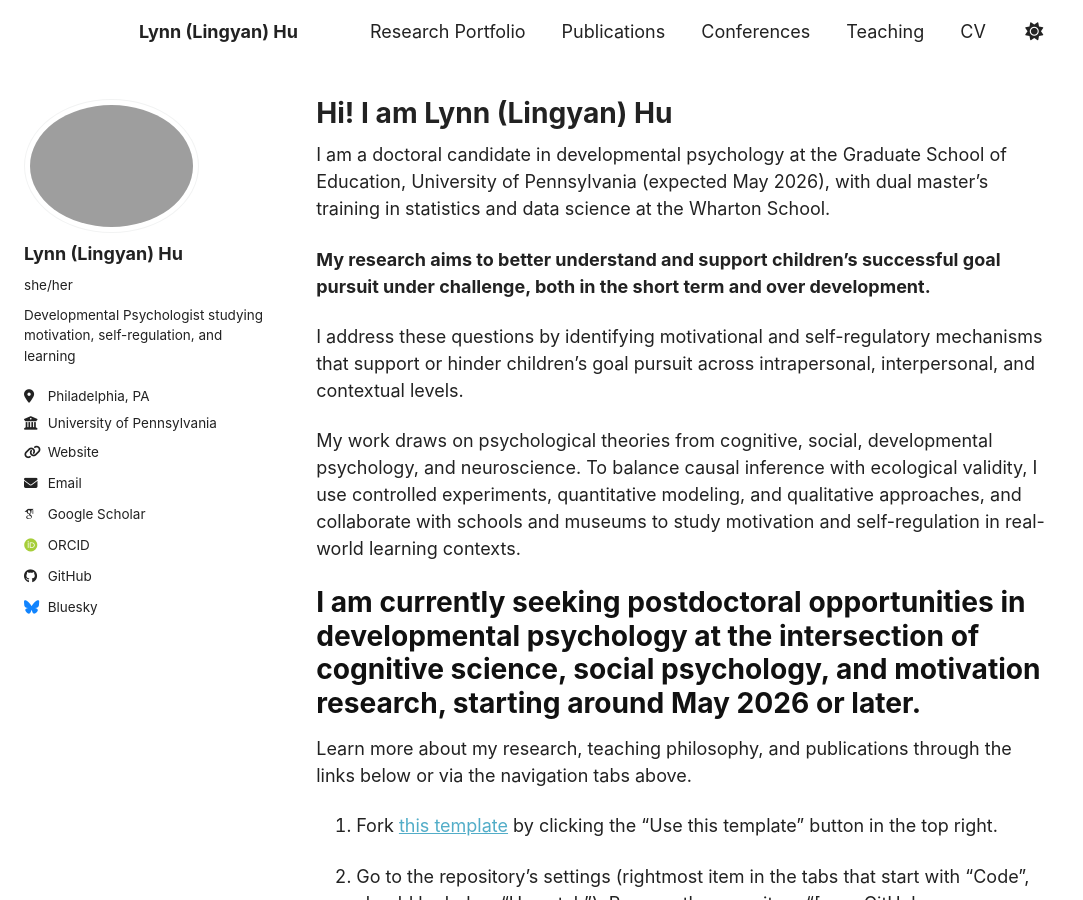
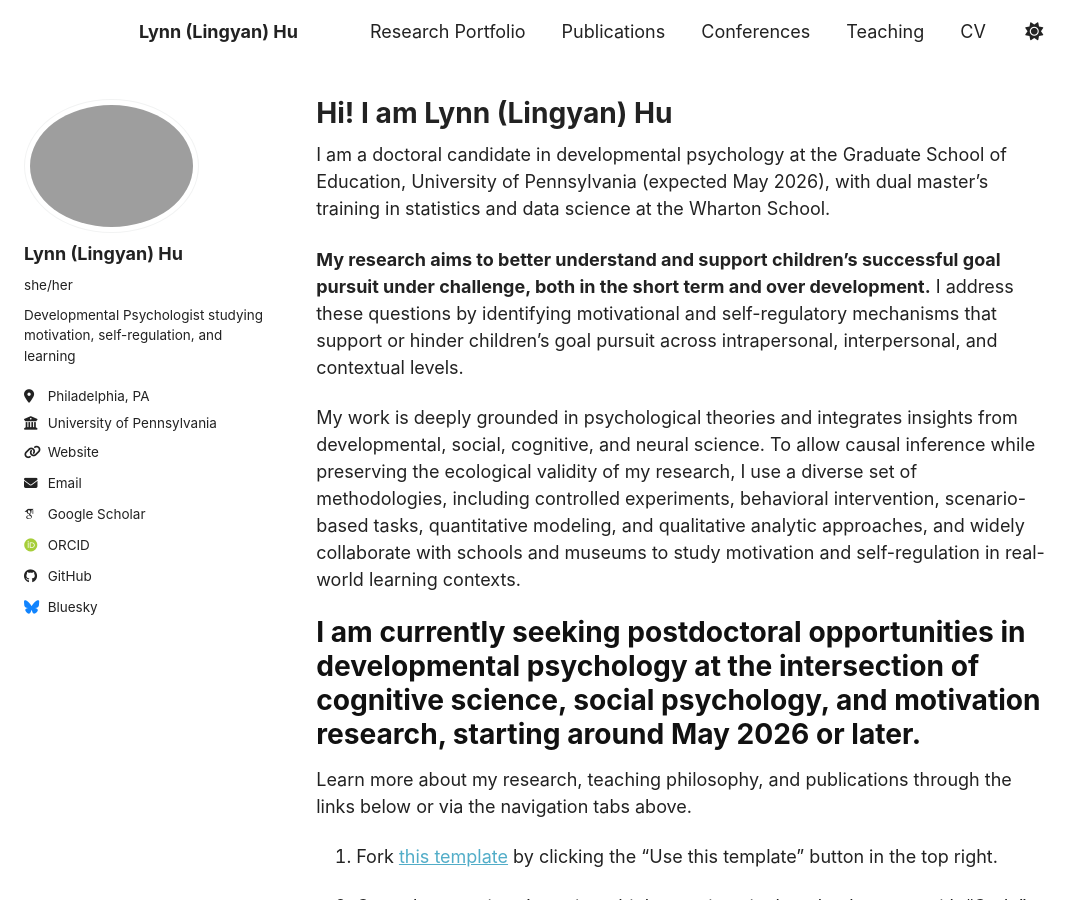
Before and after one commit to lingyh904/lingyh904.github.io, a Jekyll site: the page built from _pages/about.md, in a window 1280 px wide and 900 px high. Shown: the whole window, without its empty margins (0-1083 px from the left). Built offline with Jekyll 4.4.1, drawn with Linux system fonts in a browser that asks for light colours; some web fonts are replaced; a script bundle is joined from its source files by our own code; library files that are not in the unit come from our copies.

Commit message:
Update about.md

```diff
--- a/_pages/about.md
+++ b/_pages/about.md
@@ -8,11 +8,10 @@ redirect_from:
 ---
 I am a doctoral candidate in developmental psychology at the Graduate School of Education, University of Pennsylvania (expected May 2026), with dual master’s training in statistics and data science at the Wharton School.
 
-<strong>My research aims to better understand and support children’s successful goal pursuit under challenge, both in the short term and over development.</strong>
+<strong>My research aims to better understand and support children’s successful goal pursuit under challenge, both in the short term and over development.</strong> I address these questions by identifying motivational and self-regulatory mechanisms that support or hinder children’s goal pursuit across intrapersonal, interpersonal, and contextual levels.
 
-I address these questions by identifying motivational and self-regulatory mechanisms that support or hinder children’s goal pursuit across intrapersonal, interpersonal, and contextual levels.
-
-My work draws on psychological theories from cognitive, social, developmental psychology, and neuroscience. To balance causal inference with ecological validity, I use controlled experiments, quantitative modeling, and qualitative approaches, and collaborate with schools and museums to study motivation and self-regulation in real-world learning contexts.
+My work is deeply grounded in psychological theories and integrates insights from developmental, social, cognitive, and neural science.
+To allow causal inference while preserving the ecological validity of my research, I use a diverse set of methodologies, including controlled experiments, behavioral intervention, scenario-based tasks, quantitative modeling, and qualitative analytic approaches, and widely collaborate with schools and museums to study motivation and self-regulation in real-world learning contexts.
 
 I am currently seeking postdoctoral opportunities in developmental psychology at the intersection of cognitive science, social psychology, and motivation research, starting around May 2026 or later.
 ======
```
